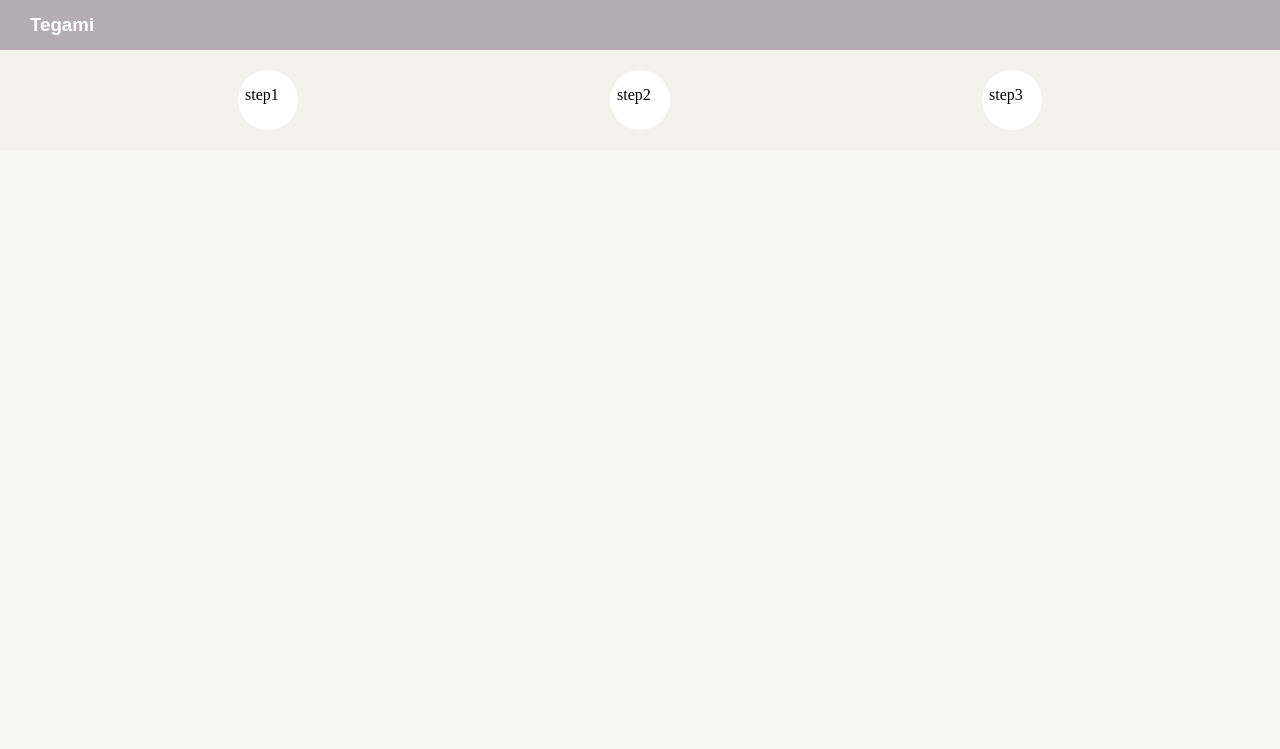
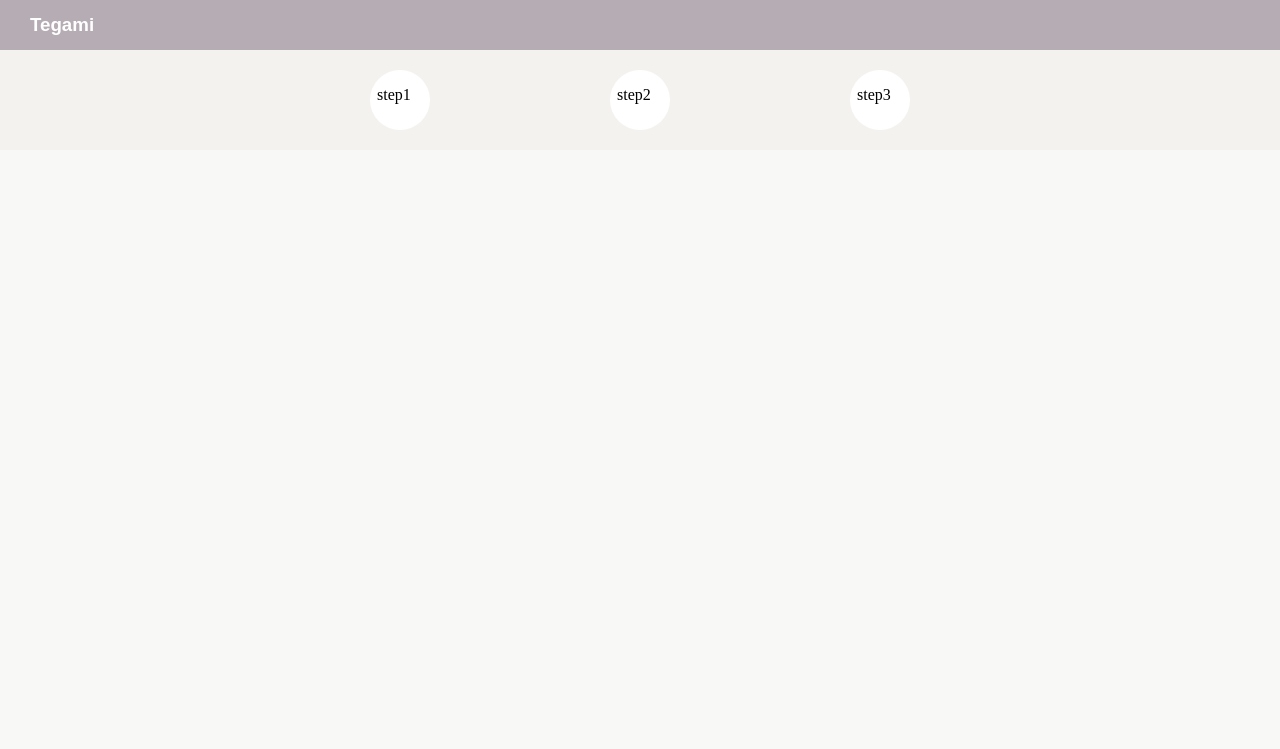
Before and after one commit to Awtanabe/tegami_app, a Rails app: page /letters/new in a window 1280 px wide. Shown: the top 749 px of the page. Run offline with Rails 7, Linux system fonts and the light colour scheme; style sheets or scripts are compiled from the project's sources; some libraries are stand-ins or nearby versions; some web fonts are replaced.

```diff
--- a/app/assets/stylesheets/letters.scss
+++ b/app/assets/stylesheets/letters.scss
@@ -7,6 +7,8 @@
     background-color: #f3f2ef;
     height: 100px;
     .letter-step-bar {
+      max-width: 720px;
+      margin: 0 auto;
       height: 100%;
       display: flex;
       align-items: center;
--- a/app/views/homes/index.html.slim
+++ b/app/views/homes/index.html.slim
@@ -1,5 +1,6 @@
 .homes-wrapper
   .top-image
     = image_tag 'top-image.png'
-.letter-new-btn
-  i.fas.fa-envelope
+= link_to new_letter_path do
+  .letter-new-btn
+    i.fas.fa-envelope
```
Also changed, not shown: app/views/letters/new.html.slim (line endings or trailing spaces).
